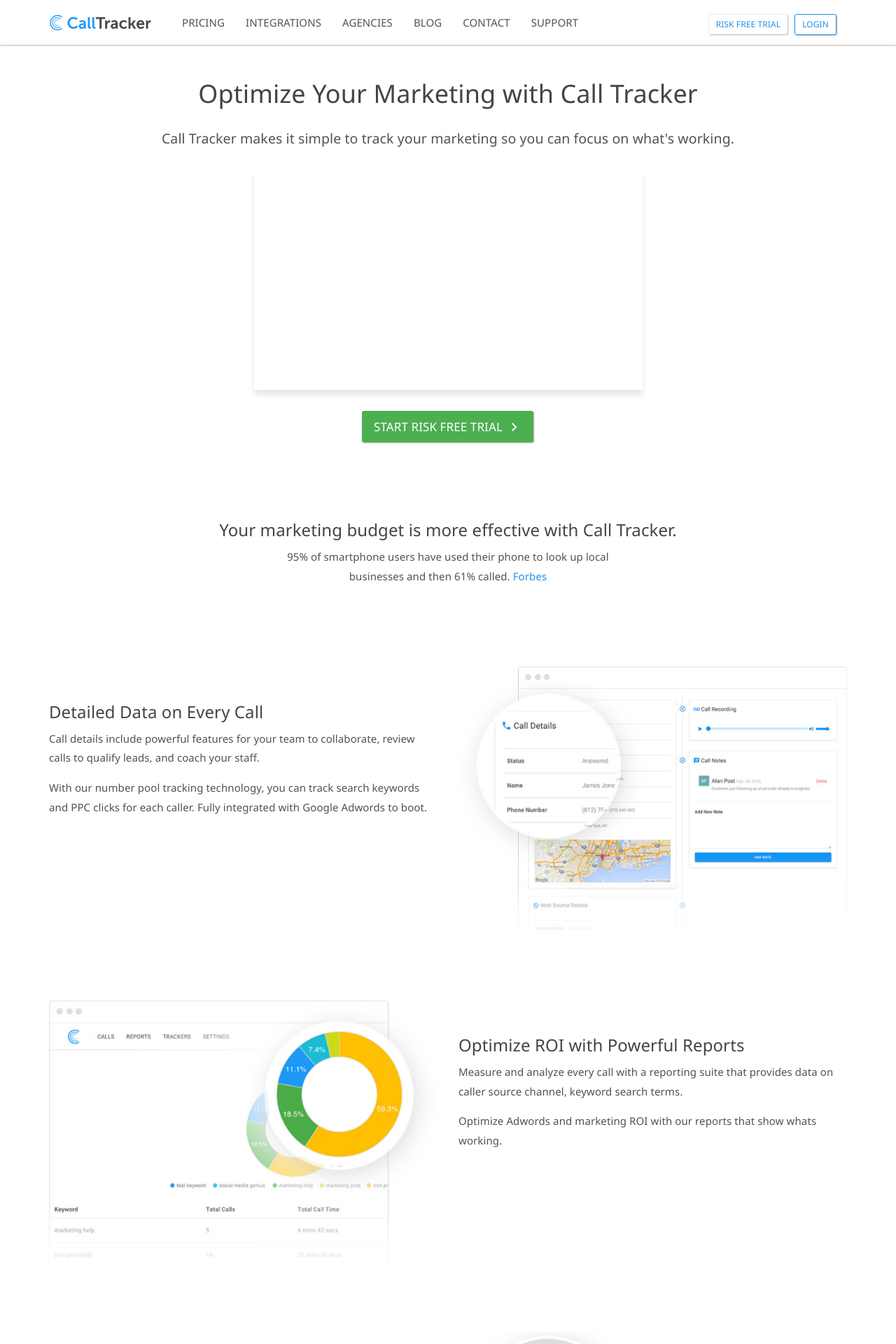
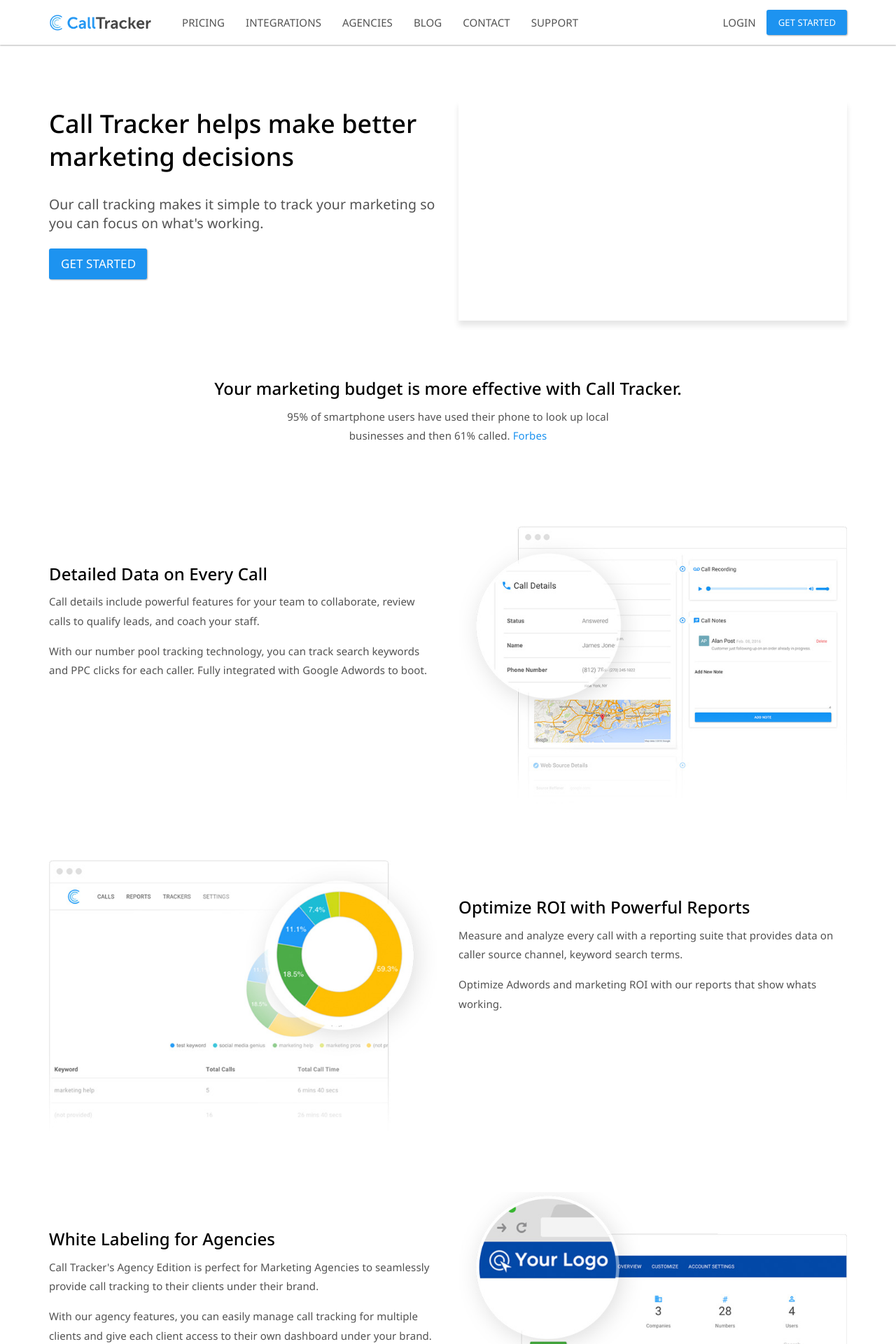
Before and after one commit to sumonst21/calltrackerio-site, a Jekyll site: the page built from index.html, in a window 1280 px wide. Shown: the top 1920 px of the page at 70% size. Built offline with Jekyll 4.4.1, drawn with Linux system fonts in a browser that asks for light colours; a script that is not in the unit is left out.

Commit message:
improve hompage banner layout and fix nav

```diff
--- a/_includes/nav-main.html
+++ b/_includes/nav-main.html
@@ -1,6 +1,4 @@
 <div id="navbar" class="collapse navbar-collapse">
-  <a href="https://app.calltracker.io/login/" class="btn btn-inverse pull-right btn-sm m-t-20 m-l-10">Login</a>
-  <a href="https://app.calltracker.io/signup/" class="btn btn-default pull-right btn-sm m-t-20">Risk Free Trial</a>
 	<ul class="nav navbar-nav">
 		<li><a href="/pricing/">Pricing</a></li>
 		<li><a href="/integrations/">Integrations</a></li>
@@ -8,5 +6,9 @@
 		<li><a href="/blog/">Blog</a></li>
 		<li><a href="/contact/">Contact</a></li>
 		<li><a href="https://app.calltracker.io/help/">Support</a></li>
-	</ul>
+    </ul>
+    <ul class="nav navbar-nav navbar-right">
+        <li><a href="https://app.calltracker.io/login/" class="">Login</a></li>
+        <li><button type="button" href="https://app.calltracker.io/signup/" class="btn btn-primary navbar-btn">Get Started</button></li>
+    </ul>
 </div>
--- a/css/_bootswatch.scss
+++ b/css/_bootswatch.scss
@@ -2,7 +2,7 @@
 // Bootswatch
 // -----------------------------------------------------
 
-@import url(https://fonts.googleapis.com/css?family=Noto+Sans:400,700,400italic,700italic&subset=greek,latin);
+@import url(https://fonts.googleapis.com/css?family=Noto+Sans:400,500,700,400italic,700italic&subset=greek,latin);
 
 // Navbar =====================================================================
 
--- a/css/style.scss
+++ b/css/style.scss
@@ -23,7 +23,14 @@
 body .post-preview {
   font-size: 16px;
 }
-
+h1, h2, h3, h4, h5, h6 {
+    color: #000;
+    line-height: 1.3;
+    font-weight: 500;
+}
+.wistia_embed {
+	box-shadow: 0 7px 8px rgba(0,0,0,.1);
+}
 .w-80 {
   width: 80px;
 }
--- a/index.html
+++ b/index.html
@@ -8,29 +8,27 @@
 image: "/images/skin/hero-screenshot.png"
 ---
 <style type="text/css">
-.wistia_embed {
-	box-shadow: 0 7px 8px rgba(0,0,0,.1);
-}
+
 </style>
 <div class="">
 {% include header.html %}
 <section>
 	<div class="container">
-		<div class="row m-t-20 p-b-10">
-			<div class="col-md-12 text-center">
-				<h1 class="heading-hero m-t-30">Optimize Your Marketing with Call Tracker</h1>
-				<p class="lead m-t-30">{{ site.name }} makes it simple to track your marketing so you can focus on what's working.</p>
-			</div>
-		</div>
-		<div class="row">
-			<div class="col-md-6 col-md-offset-3 text-center">
-				<script src="https://fast.wistia.com/embed/medias/283nmg69kh.jsonp" async></script><script src="https://fast.wistia.com/assets/external/E-v1.js" async></script><div class="wistia_responsive_padding" style="padding:56.5% 0 0 0;position:relative;"><div class="wistia_responsive_wrapper" style="height:100%;left:0;position:absolute;top:0;width:100%;"><span class="wistia_embed wistia_async_283nmg69kh popover=true popoverAnimateThumbnail=true videoFoam=true" style="display:inline-block;height:100%;width:100%">&nbsp;</span></div></div>
-			</div>
-		</div>
-		<div class="row m-t-30 m-b-40">
-			<div class="col-md-12 text-center">
-				<a href="https://app.calltracker.io/signup/" class="btn btn-lg btn-success animated pulse">Start Risk Free Trial <i class="material-icons">chevron_right</i></a>
-			</div>
+		<div class="row p-b-10 m-t-40">
+			<div class="col-md-6 m-t-20">
+				<h1 class="heading-hero m-t-30">{{ site.name }} helps make better marketing decisions</h1>
+				<p class="lead m-t-30">Our call tracking makes it simple to track your marketing so you can focus on what's working.</p>
+                <a href="https://app.calltracker.io/signup/" class="btn btn-lg btn-primary">Get Started</a>
+            </div>
+            <div class="col-md-6 m-t-40">
+                <script src="https://fast.wistia.com/embed/medias/283nmg69kh.jsonp" async></script>
+                <script src="https://fast.wistia.com/assets/external/E-v1.js" async></script>
+                <div class="wistia_responsive_padding" style="padding:56.5% 0 0 0;position:relative;">
+                    <div class="wistia_responsive_wrapper" style="height:100%;left:0;position:absolute;top:0;width:100%;"><span
+                            class="wistia_embed wistia_async_283nmg69kh popover=true popoverAnimateThumbnail=true videoFoam=true"
+                            style="display:inline-block;height:100%;width:100%">&nbsp;</span></div>
+                </div>
+            </div>
 		</div>
 	</div>
 </section>
```
